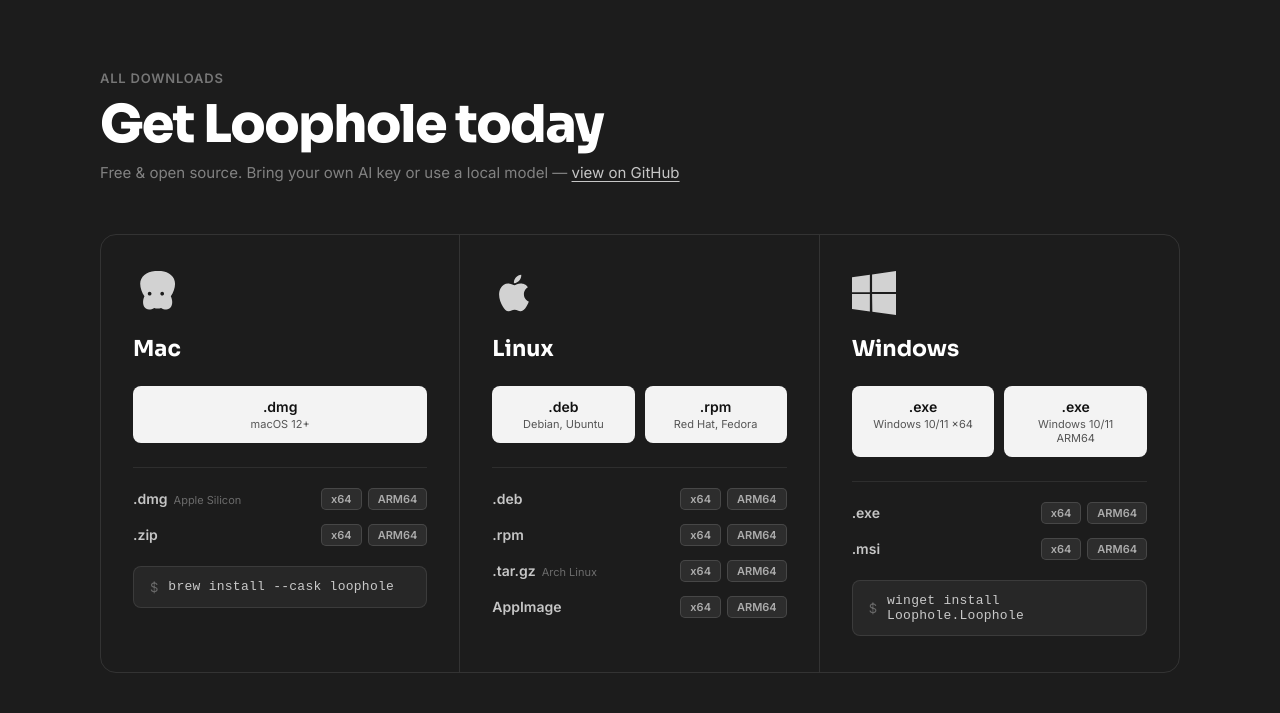
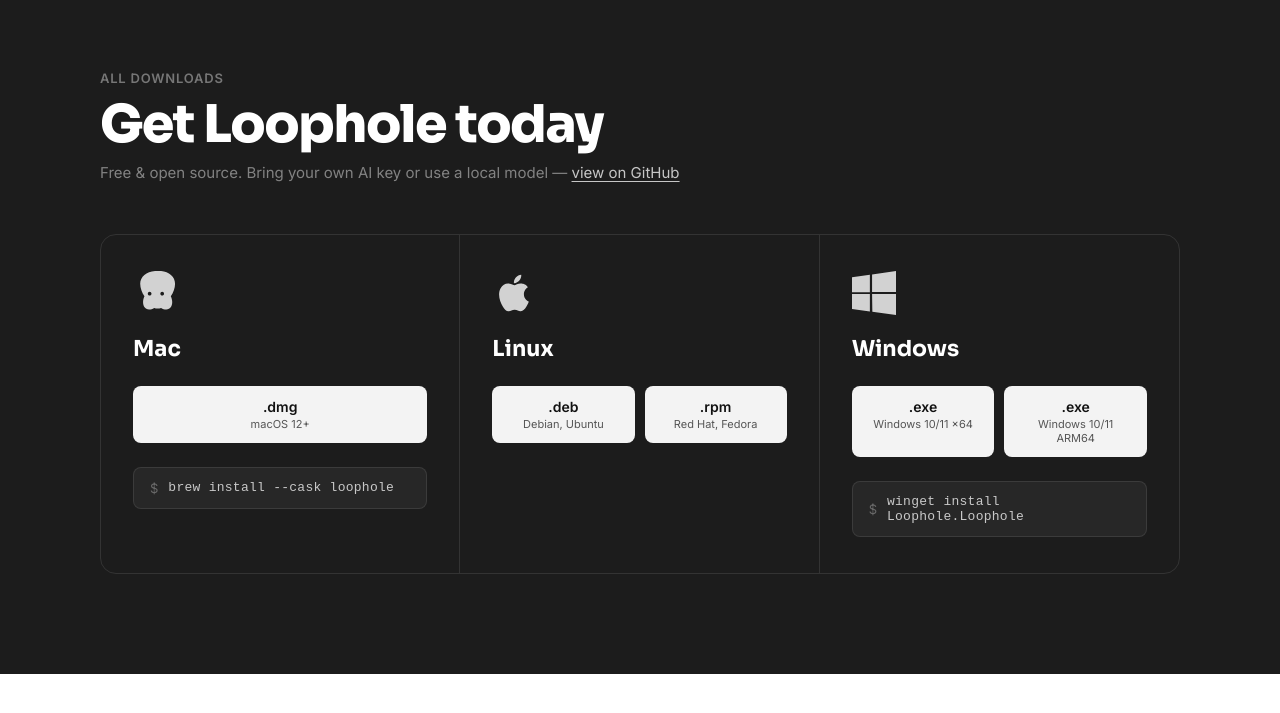
Before and after one commit to loophole-ai/loophole-web, a plain HTML site: page index.html in a window 1280 px wide. Shown: the part 7190-7903 px from the top of the page. After the commit the page ends 7864 px from the top, so only its background shows below. Drawn offline with Linux system fonts and the light colour scheme.

Commit message:
refactor: remove detailed format specs from download section

```diff
--- a/index.html
+++ b/index.html
@@ -536,27 +536,6 @@
               <span class="dl-btn-desc">macOS 12+</span>
             </a>
           </div>
-          <div class="dl-formats">
-            <div class="dl-format-row">
-              <div class="dl-format-left">
-                <span class="dl-format-name">.dmg</span>
-                <span class="dl-format-sub">Apple Silicon</span>
-              </div>
-              <div class="dl-arch-tags">
-                <a href="#" class="dl-arch-tag">x64</a>
-                <a href="#" class="dl-arch-tag">ARM64</a>
-              </div>
-            </div>
-            <div class="dl-format-row">
-              <div class="dl-format-left">
-                <span class="dl-format-name">.zip</span>
-              </div>
-              <div class="dl-arch-tags">
-                <a href="#" class="dl-arch-tag">x64</a>
-                <a href="#" class="dl-arch-tag">ARM64</a>
-              </div>
-            </div>
-          </div>
           <div class="dl-terminal">
             <span class="dl-terminal-dollar">$</span>
             <span class="dl-terminal-cmd">brew install --cask loophole</span>
@@ -579,45 +558,6 @@
               <span class="dl-btn-desc">Red Hat, Fedora</span>
             </a>
           </div>
-          <div class="dl-formats">
-            <div class="dl-format-row">
-              <div class="dl-format-left">
-                <span class="dl-format-name">.deb</span>
-              </div>
-              <div class="dl-arch-tags">
-                <a href="#" class="dl-arch-tag">x64</a>
-                <a href="#" class="dl-arch-tag">ARM64</a>
-              </div>
-            </div>
-            <div class="dl-format-row">
-              <div class="dl-format-left">
-                <span class="dl-format-name">.rpm</span>
-              </div>
-              <div class="dl-arch-tags">
-                <a href="#" class="dl-arch-tag">x64</a>
-                <a href="#" class="dl-arch-tag">ARM64</a>
-              </div>
-            </div>
-            <div class="dl-format-row">
-              <div class="dl-format-left">
-                <span class="dl-format-name">.tar.gz</span>
-                <span class="dl-format-sub">Arch Linux</span>
-              </div>
-              <div class="dl-arch-tags">
-                <a href="#" class="dl-arch-tag">x64</a>
-                <a href="#" class="dl-arch-tag">ARM64</a>
-              </div>
-            </div>
-            <div class="dl-format-row">
-              <div class="dl-format-left">
-                <span class="dl-format-name">AppImage</span>
-              </div>
-              <div class="dl-arch-tags">
-                <a href="#" class="dl-arch-tag">x64</a>
-                <a href="#" class="dl-arch-tag">ARM64</a>
-              </div>
-            </div>
-          </div>
         </div>
 
         <!-- WINDOWS -->
@@ -636,26 +576,6 @@
               <span class="dl-btn-desc">Windows 10/11 ARM64</span>
             </a>
           </div>
-          <div class="dl-formats">
-            <div class="dl-format-row">
-              <div class="dl-format-left">
-                <span class="dl-format-name">.exe</span>
-              </div>
-              <div class="dl-arch-tags">
-                <a href="#" class="dl-arch-tag">x64</a>
-                <a href="#" class="dl-arch-tag">ARM64</a>
-              </div>
-            </div>
-            <div class="dl-format-row">
-              <div class="dl-format-left">
-                <span class="dl-format-name">.msi</span>
-              </div>
-              <div class="dl-arch-tags">
-                <a href="#" class="dl-arch-tag">x64</a>
-                <a href="#" class="dl-arch-tag">ARM64</a>
-              </div>
-            </div>
-          </div>
           <div class="dl-terminal">
             <span class="dl-terminal-dollar">$</span>
             <span class="dl-terminal-cmd">winget install Loophole.Loophole</span>
```
